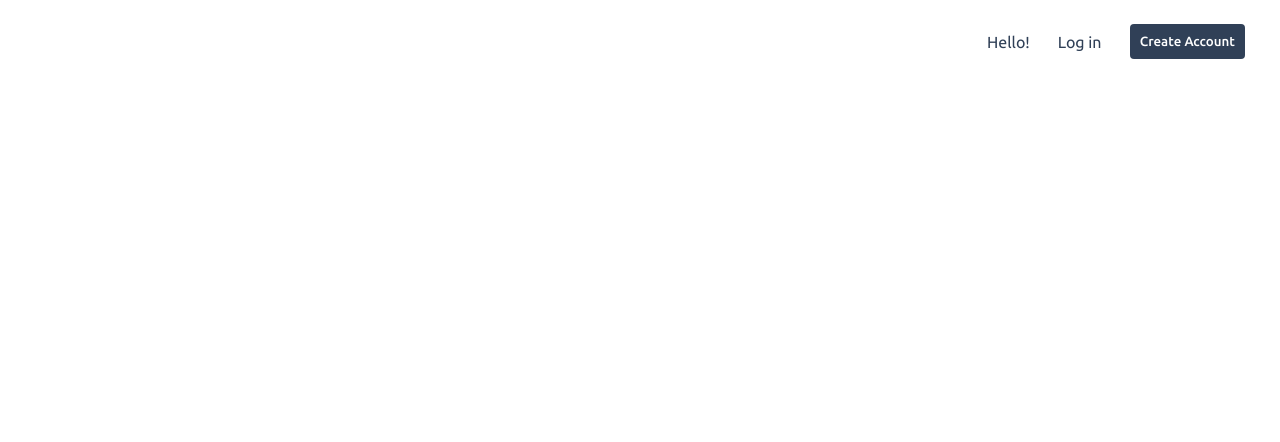
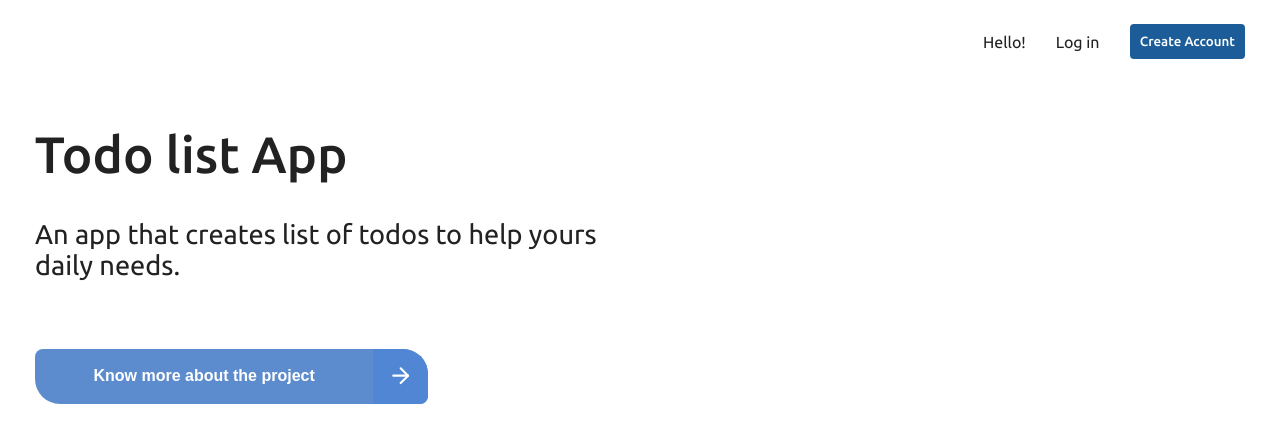
Before and after one commit to MatheusOliveiraSilva/todo-list-react-node, a React app in the folder client/: page / in a window 1280 px wide. Shown: the top 442 px of the page. Built offline with nearby package versions, Linux system fonts and the light colour scheme.

Commit message:
main and its styles added in home and import arrow right with react icons feather

```diff
--- a/client/src/pages/Home/index.jsx
+++ b/client/src/pages/Home/index.jsx
@@ -1,9 +1,13 @@
 import React from 'react'
 import { Link } from 'react-router-dom'
+import { FiArrowRight } from 'react-icons/fi'
 
 import { StyledHome } from './styles'
 
 function Home() {
+	const sourceProject =
+		'https://github.com/MatheusOliveiraSilva/todo-list-react-node'
+
 	return (
 		<StyledHome>
 			<header>
@@ -20,6 +24,17 @@ function Home() {
 
 				<button>Create Account</button>
 			</header>
+
+			<main>
+				<h1>Todo list App</h1>
+				<p>An app that creates list of todos to help yours daily needs.</p>
+				<button>
+					<strong>Know more about the project</strong>
+					<a href={sourceProject} target='_blank' rel='noreferrer'>
+						<FiArrowRight size='1.9em' />
+					</a>
+				</button>
+			</main>
 		</StyledHome>
 	)
 }
--- a/client/src/pages/Home/styles.js
+++ b/client/src/pages/Home/styles.js
@@ -2,7 +2,11 @@ import styled from 'styled-components'
 
 export const StyledHome = styled.div`
 	padding: 0 35px;
+	width: 100%;
 	height: 100vh;
+	box-sizing: border-box;
+	display: flex;
+	flex-direction: column;
 
 	header {
 		display: flex;
@@ -11,37 +15,98 @@ export const StyledHome = styled.div`
 
 		padding-top: 24px;
 		box-sizing: border-box;
+
+		button {
+			cursor: pointer;
+			border-radius: 4px;
+			border: none;
+			font-weight: 500;
+			background-color: #1c5d99;
+			color: #fff;
+			box-sizing: border-box;
+			width: 115.5px;
+			height: 35px;
+
+			&:hover {
+				background-color: transparent;
+				border: 1px solid #1c5d99;
+				color: #1c5d99;
+			}
+		}
 	}
 
 	ul {
 		display: flex;
 
 		li {
-			padding-right: 28px;
+			padding-right: 30px;
 
 			a {
 				cursor: pointer;
-				color: #304057;
+				color: #222222;
 			}
 		}
 	}
 
-	button {
-		cursor: pointer;
-		border-radius: 4px;
-		border: none;
-		font-weight: 500;
-		background-color: #304057;
-		color: #fff;
-		box-sizing: border-box;
-		width: 115.5px;
-		height: 35px;
+	main {
+		flex: 1;
+		width: 50%;
+		color: #222222;
+		padding-top: 2em;
 
-		&:hover {
-			background-color: transparent;
-			border: 1px solid #304057;
-			color: #304057;
+		h1 {
+			font-size: 3.2rem;
+			font-weight: 500;
+		}
+
+		p {
+			font-size: 1.7rem;
+			margin-bottom: 2.5em;
+		}
+
+		button {
+			width: 65%;
+			height: 55px;
+			display: flex;
+			align-items: center;
+			background-color: #5d8cce;
+			border: none;
+			color: #fff;
+			border-radius: 8px 25px;
+
+			transition: 3s;
+
+			&:hover {
+				background-color: #266eb1;
+
+				a {
+					background-color: #2364a0;
+				}
+			}
+
+			strong {
+				font-family: Arial;
+				flex: 1;
+				font-size: 1rem;
+			}
+
+			a {
+				width: 55px;
+				height: 100%;
+				background-color: #5086d3;
+				border-bottom-right-radius: 8px;
+				border-top-right-radius: 25px;
+
+				display: flex;
+				align-items: center;
+				justify-content: center;
+
+				transition: 3s;
+				cursor: pointer;
+				color: #fff;
+			}
 		}
 	}
 `
 // color --> #7C7C7C
+// color -->
```
